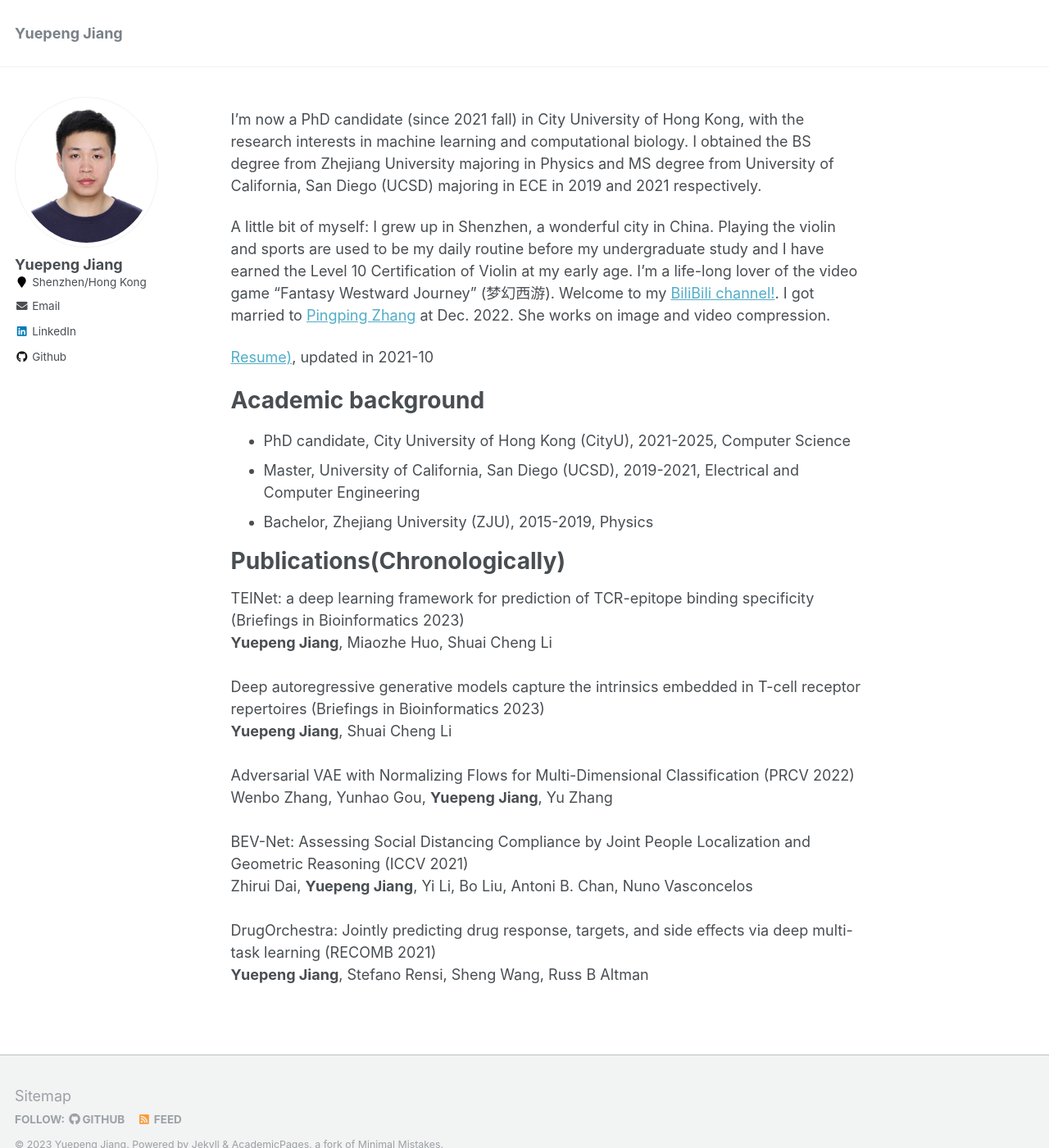
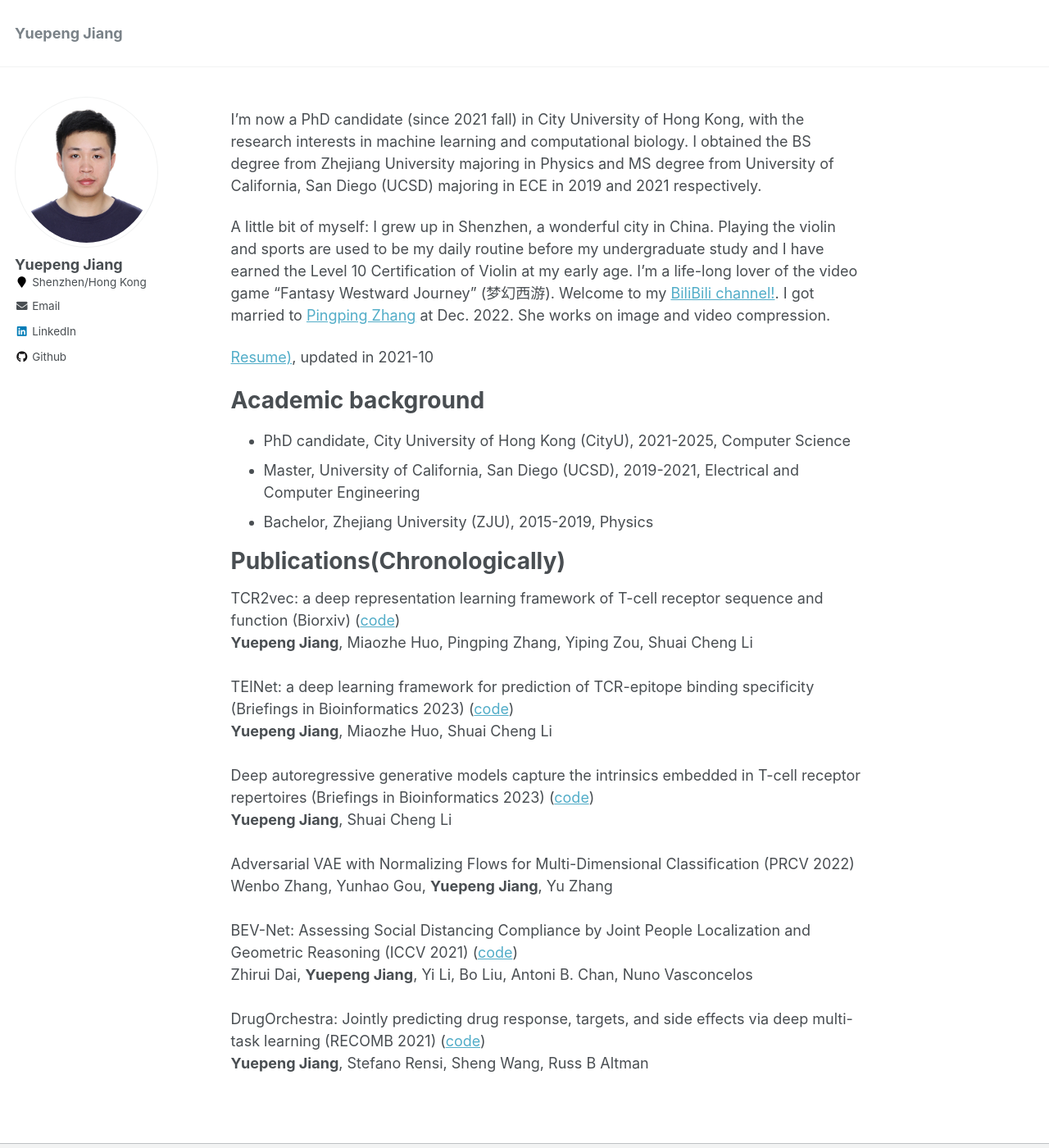
Before and after one commit to jiangdada1221/jiangdada1221.github.io, a Jekyll site: the page built from _pages/about.md, in a window 1280 px wide and 1400 px high. Shown: the whole window at 82% size. Built offline with Jekyll 4.4.1, drawn with Linux system fonts in a browser that asks for light colours.

Commit message:
Update about.md

```diff
--- a/_pages/about.md
+++ b/_pages/about.md
@@ -23,13 +23,15 @@ Academic background
 
 Publications(Chronologically) <br />
 ======
-TEINet: a deep learning framework for prediction of TCR-epitope binding specificity (Briefings in Bioinformatics 2023) <br />
+TCR2vec: a deep representation learning framework of T-cell receptor sequence and function (Biorxiv) ([code](https://github.com/jiangdada1221/TCR2vec)) <br />
+__Yuepeng Jiang__, Miaozhe Huo, Pingping Zhang, Yiping Zou, Shuai Cheng Li <br /> <br />
+TEINet: a deep learning framework for prediction of TCR-epitope binding specificity (Briefings in Bioinformatics 2023) ([code](https://github.com/jiangdada1221/TEINet)) <br />
 __Yuepeng Jiang__, Miaozhe Huo, Shuai Cheng Li <br /> <br />
-Deep autoregressive generative models capture the intrinsics embedded in T-cell receptor repertoires (Briefings in Bioinformatics 2023)<br />
+Deep autoregressive generative models capture the intrinsics embedded in T-cell receptor repertoires (Briefings in Bioinformatics 2023) ([code](https://github.com/jiangdada1221/TCRpeg))<br />
 __Yuepeng Jiang__, Shuai Cheng Li <br /> <br />
 Adversarial VAE with Normalizing Flows for Multi-Dimensional Classification (PRCV 2022) <br />
 Wenbo Zhang, Yunhao Gou, __Yuepeng Jiang__, Yu Zhang <br /> <br />
-BEV-Net: Assessing Social Distancing Compliance by Joint People Localization and Geometric Reasoning (ICCV 2021) <br />
+BEV-Net: Assessing Social Distancing Compliance by Joint People Localization and Geometric Reasoning (ICCV 2021) ([code](https://github.com/daizhirui/BEVNet)) <br />
 Zhirui Dai, __Yuepeng Jiang__, Yi Li, Bo Liu, Antoni B. Chan, Nuno Vasconcelos <br /> <br />
-DrugOrchestra: Jointly predicting drug response, targets, and side effects via deep multi-task learning (RECOMB 2021) <br />
+DrugOrchestra: Jointly predicting drug response, targets, and side effects via deep multi-task learning (RECOMB 2021) ([code](https://github.com/jiangdada1221/DrugOrchestra)) <br />
 __Yuepeng Jiang__, Stefano Rensi, Sheng Wang, Russ B Altman <br /> <br />
```
